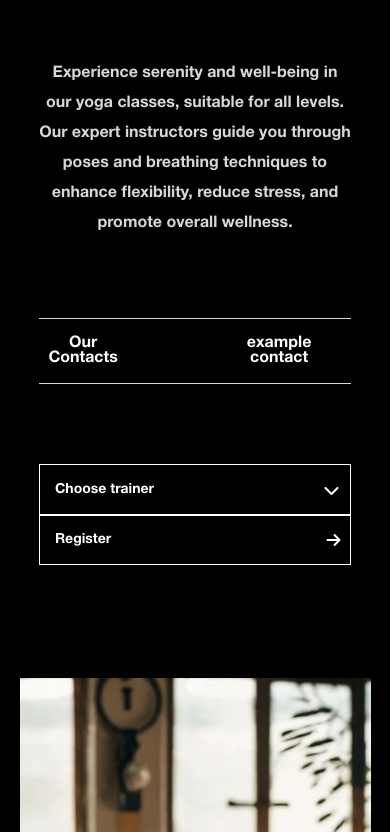
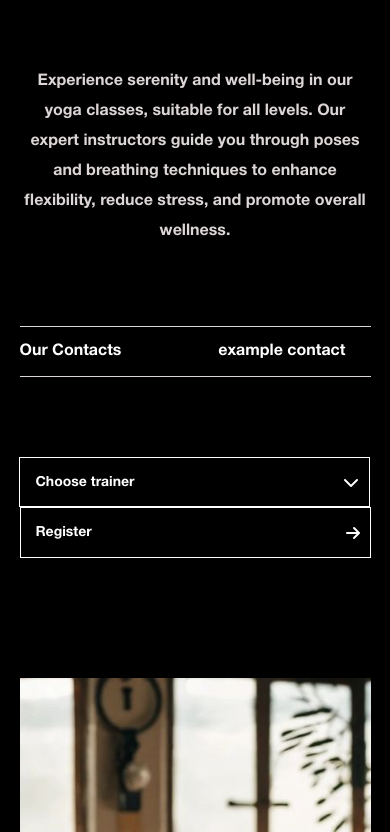
Before and after one commit to xotoxex/Golden, a plain HTML site: page pages/page_draft.html in a window 390 px wide. Shown: the part 166-998 px from the top of the page. Drawn offline with Linux system fonts and the light colour scheme.

Commit message:
profile view x2

```diff
--- a/pages/pages.css
+++ b/pages/pages.css
@@ -359,6 +359,18 @@ body {
     height: 100dvh;
   }
 
+  #infop {
+    width: 90%;
+  }
+
+  .trainer,
+  .regc {
+    width: 90%;
+  }
+
+  .div_with_brdr {
+    width: 90%;
+  }
   .main_hero {
     width: 90%;
   }
```
Also changed, not shown: pages/page_draft.html (+1 -0 lines).
